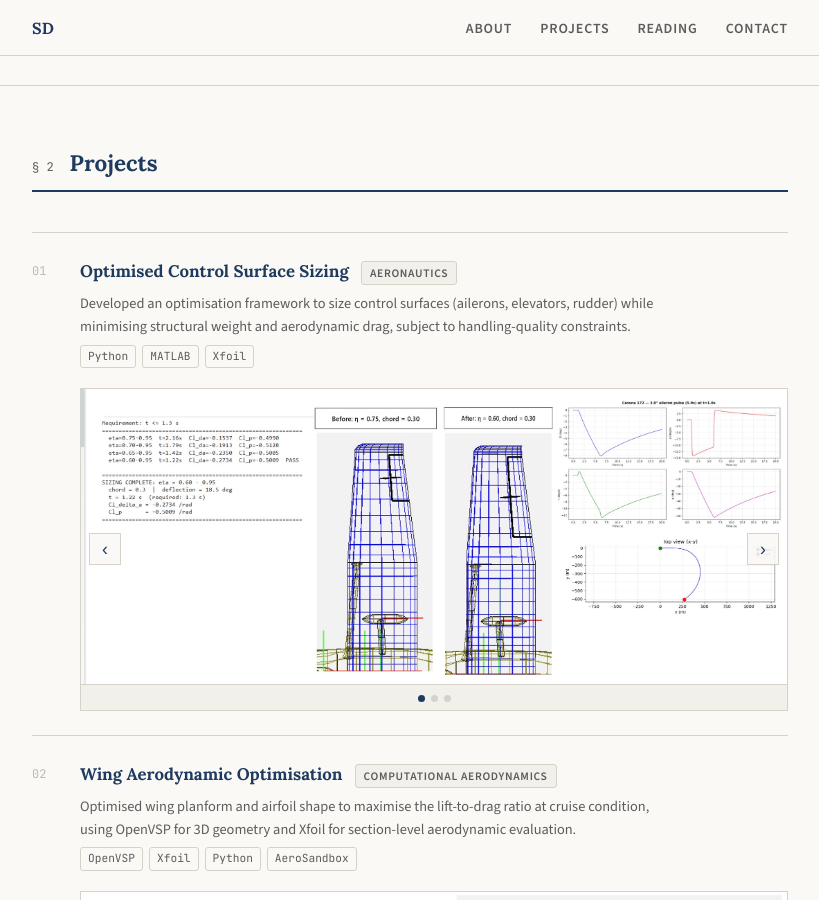
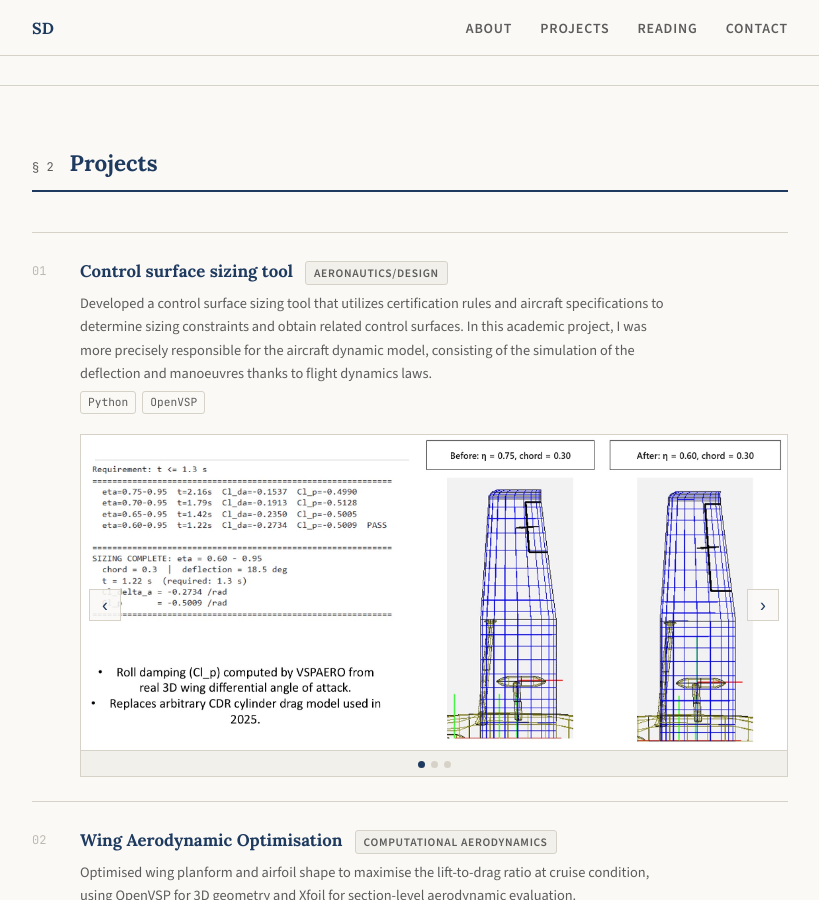
Before and after one commit to SamuelDADEN/Portofolio-Samuel-Daden, a Jekyll site: the page built from index.html, in a window 1280 px wide and 900 px high, scrolled down 1213 px. Shown: the whole window, without its empty margins (230-1049 px from the left). Built offline with Jekyll 4.4.1, drawn with Linux system fonts in a browser that asks for light colours.

Commit message:
Update control surface sizing project details

```diff
--- a/_projects/control-surface-sizing.md
+++ b/_projects/control-surface-sizing.md
@@ -1,19 +1,19 @@
 ---
-title: "Optimised Control Surface Sizing"
+title: "Control surface sizing tool"
 subtitle: "A systematic methodology for determining the minimum control surface area satisfying stability and manoeuvrability requirements."
-category: "Aeronautics"
+category: "Aeronautics/design"
 icon: "✈️"
-summary: "Developed an optimisation framework to size control surfaces (ailerons, elevators, rudder) while minimising structural weight and aerodynamic drag, subject to handling-quality constraints."
-tools: [Python, MATLAB, Xfoil]
-keywords: [control surfaces, sizing, optimisation, flight mechanics, aerodynamics]
+summary: "Developed a control surface sizing tool that utilizes certification rules and aircraft specifications to determine sizing constraints and obtain related control surfaces. In this academic project, I was more precisely responsible for the aircraft dynamic model, consisting of the simulation of the deflection and manoeuvres thanks to flight dynamics laws."
+tools: [Python, OpenVSP]
+keywords: [control surfaces, sizing, optimisation, flight mechanics, aerodynamics, certification]
 image: /assets/images/control-surface-sizing.jpeg
 images:
-  - src: /assets/images/control-surface-sizing.jpeg
-    caption: "Fig. 1 — Feasible region and active constraints"
-  - src: /assets/images/control-surface-geometry.svg
-    caption: "Fig. 2 — Control surface layout and chord-ratio definition"
-  - src: /assets/images/control-surface-sensitivity.svg
-    caption: "Fig. 3 — Normalised sensitivity of constraints to design variables"
+  - src: /assets/images/Ctrl1.jpeg
+    caption: "Fig. 1 — Exemple of the aileron sizing thanks to the related constraint"
+  - src: /assets/images/Ctlr2
+    caption: "Fig. 2 — Flight dynamics laws use for simulation"
+  - src: /assets/images/Ctrl3
+    caption: "Fig. 3 — Exemple of aileron deflection simuation"
 order: 1
 ---
 
```
